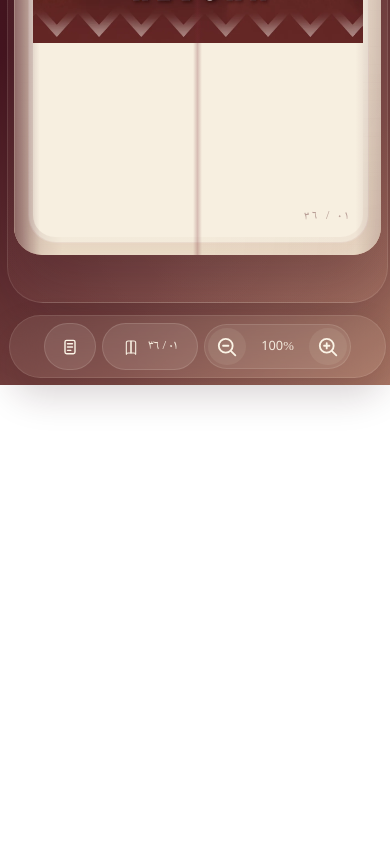
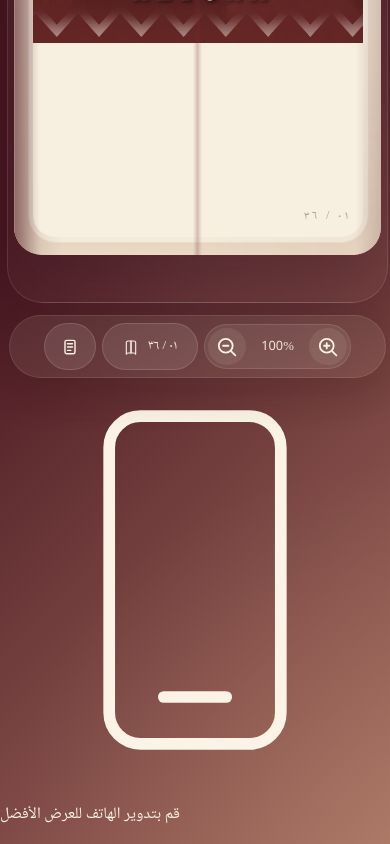
Before and after one commit to IslamElswafy/pageswap, a plain HTML site: page index.html in a window 390 px wide. Shown: the part 459-1303 px from the top of the page. Before the commit the page ends 844 px from the top, so only its background shows below. Drawn offline with Linux system fonts and the light colour scheme; a web font is replaced by a local one.

Commit message:
Add rotate overlay for better mobile experience. Include SVG icon and prompt text for rotating the device, along with a dismiss button for user convenience.

```diff
--- a/index.html
+++ b/index.html
@@ -122,5 +122,15 @@
         </div>
       </div>
     </main>
+
+    <div class="rotate-overlay" id="rotateOverlay" aria-hidden="true">
+      <div class="rotate-prompt">
+        <svg class="rotate-icon" viewBox="0 0 100 100" fill="none" stroke="currentColor" stroke-width="3" stroke-linecap="round" stroke-linejoin="round">
+          <rect x="28" y="8" width="44" height="84" rx="8" />
+          <line x1="42" y1="80" x2="58" y2="80" />
+        </svg>
+        <p class="rotate-text">قم بتدوير الهاتف للعرض الأفضل</p>
+      </div>
+    </div>
   </body>
 </html>
```
